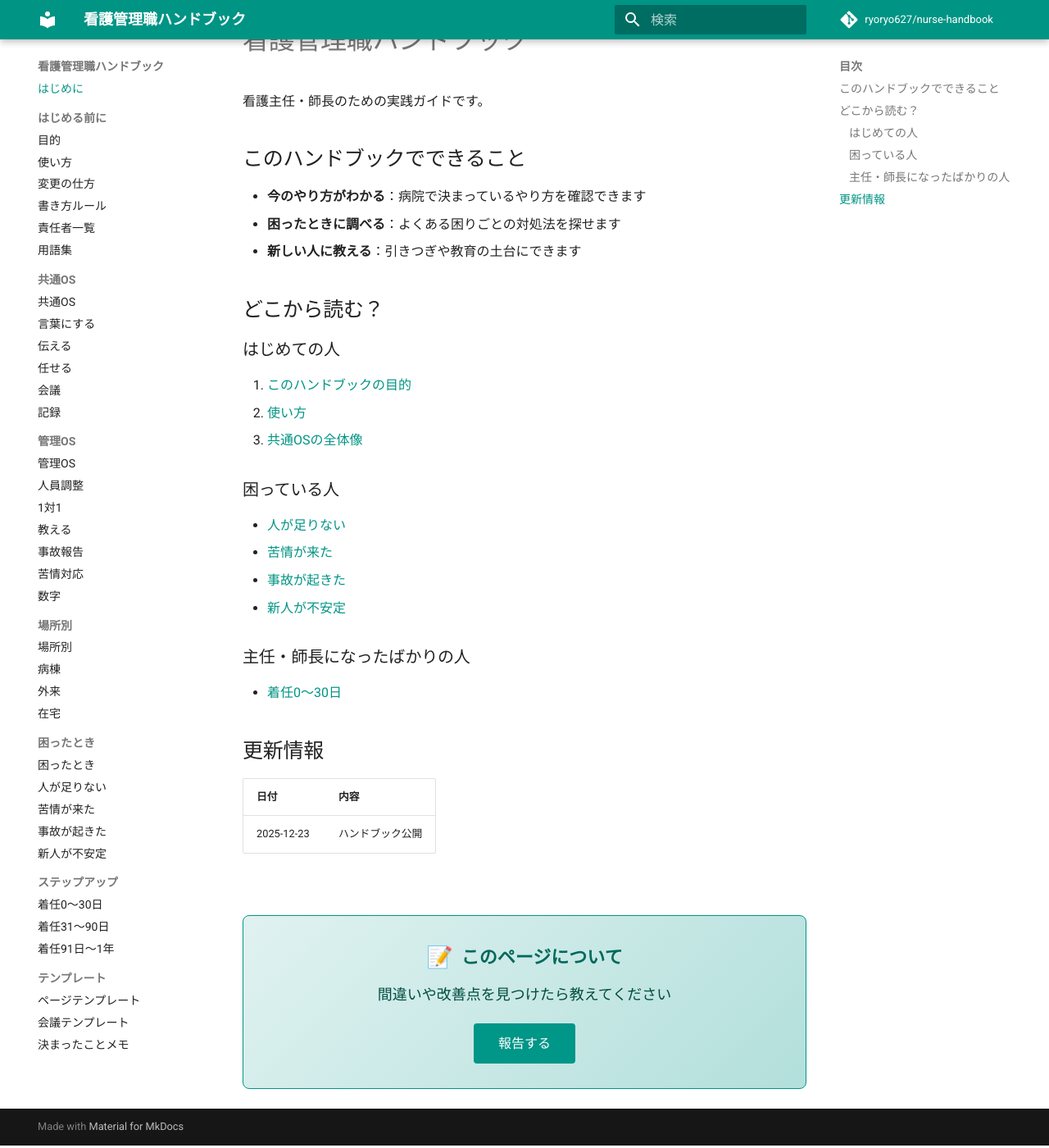
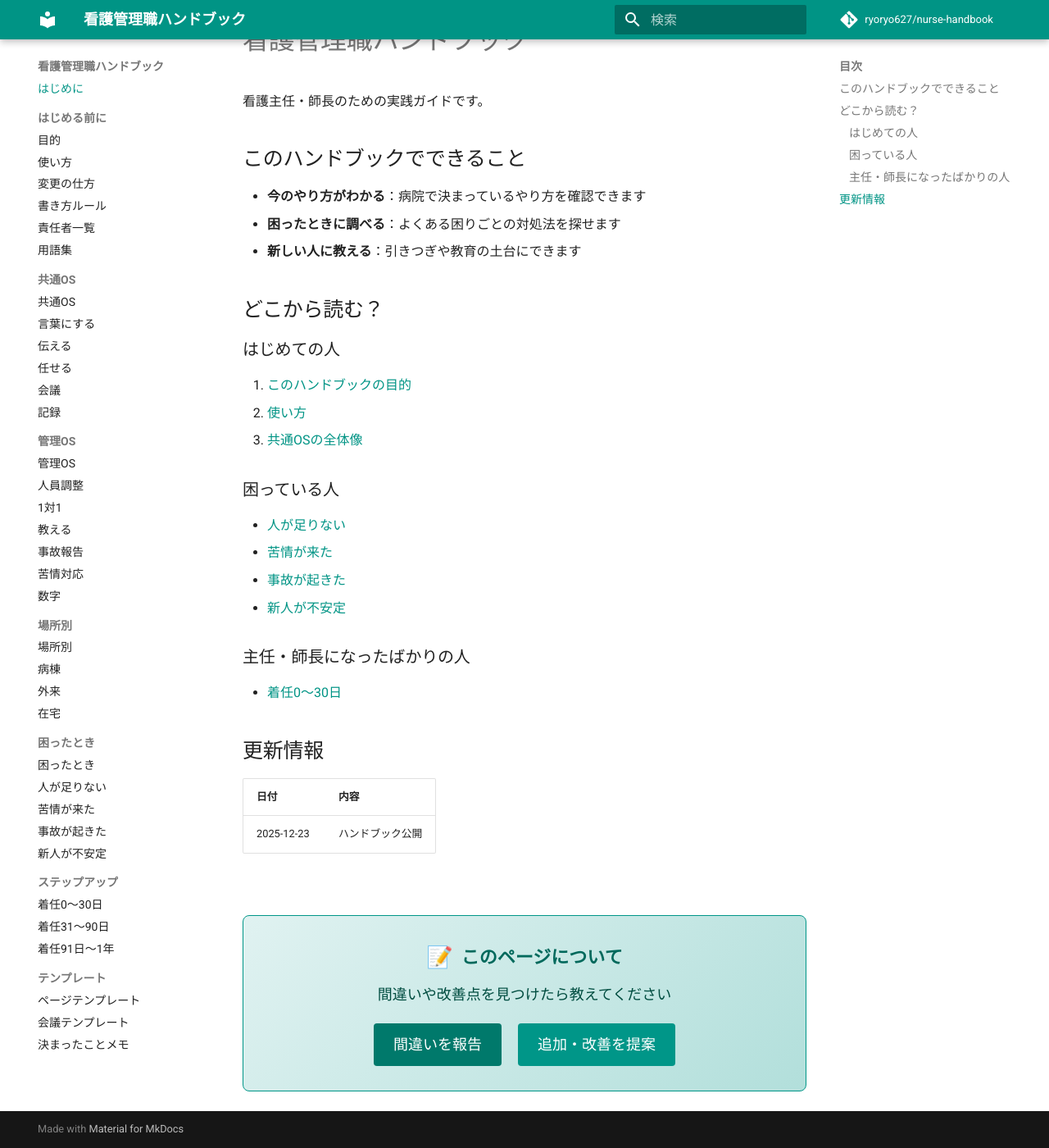
Before and after one commit to ryoryo627/nurse-handbook, an MkDocs documentation site: the page built from docs/index.md, in a window 1280 px wide and 1400 px high, scrolled down 69 px. Shown: the whole window at 82% size. Built offline with MkDocs 1.6.1 and Material for MkDocs 9.7.7, drawn with Linux system fonts in a browser that asks for light colours; comment, search, counter and statistics services are not loaded.

Commit message:
Issue報告をテンプレート別ボタンに分離
- 間違いを報告：内容の誤りや古い情報
- 追加・改善を提案：新しい内容の追加や改善
- GitHubのIssueテンプレートを追加

🤖 Generated with [Claude Code](https://claude.com/claude-code)

Co-Authored-By: Claude Opus 4.5 <noreply@anthropic.com>

```diff
--- a/docs/stylesheets/extra.css
+++ b/docs/stylesheets/extra.css
@@ -29,18 +29,44 @@
   font-size: 0.9rem;
 }
 
+.issue-report-buttons {
+  display: flex;
+  gap: 1rem;
+  justify-content: center;
+  flex-wrap: wrap;
+}
+
 .issue-report-button {
   display: inline-block;
-  padding: 0.6rem 1.5rem;
-  background-color: #009688;
+  padding: 0.6rem 1.2rem;
   color: white !important;
   text-decoration: none;
   border-radius: 4px;
   font-weight: 500;
-  transition: background-color 0.2s ease;
+  font-size: 0.9rem;
+  transition: all 0.2s ease;
 }
 
 .issue-report-button:hover {
+  text-decoration: none;
+  transform: translateY(-1px);
+  box-shadow: 0 2px 8px rgba(0, 0, 0, 0.15);
+}
+
+/* 間違いを報告ボタン */
+.issue-report-mistake {
   background-color: #00796b;
-  text-decoration: none;
 }
+
+.issue-report-mistake:hover {
+  background-color: #00695c;
+}
+
+/* 追加・改善を提案ボタン */
+.issue-report-addition {
+  background-color: #009688;
+}
+
+.issue-report-addition:hover {
+  background-color: #00897b;
+}
--- a/overrides/main.html
+++ b/overrides/main.html
@@ -9,11 +9,19 @@
     <span>このページについて</span>
   </div>
   <p class="issue-report-text">間違いや改善点を見つけたら教えてください</p>
-  <a href="https://github.com/ryoryo627/nurse-handbook/issues/new?title={{ page.title | urlencode }}についての報告&body=ページ: {{ page.url | urlencode }}%0A%0A【報告内容】%0A"
-     class="issue-report-button"
-     target="_blank"
-     rel="noopener">
-    報告する
-  </a>
+  <div class="issue-report-buttons">
+    <a href="https://github.com/ryoryo627/nurse-handbook/issues/new?template=mistake.yml&title=[間違い] {{ page.title | urlencode }}"
+       class="issue-report-button issue-report-mistake"
+       target="_blank"
+       rel="noopener">
+      間違いを報告
+    </a>
+    <a href="https://github.com/ryoryo627/nurse-handbook/issues/new?template=addition.yml&title=[提案] {{ page.title | urlencode }}"
+       class="issue-report-button issue-report-addition"
+       target="_blank"
+       rel="noopener">
+      追加・改善を提案
+    </a>
+  </div>
 </div>
 {% endblock %}
```
Also changed, not shown: 2 other files.
